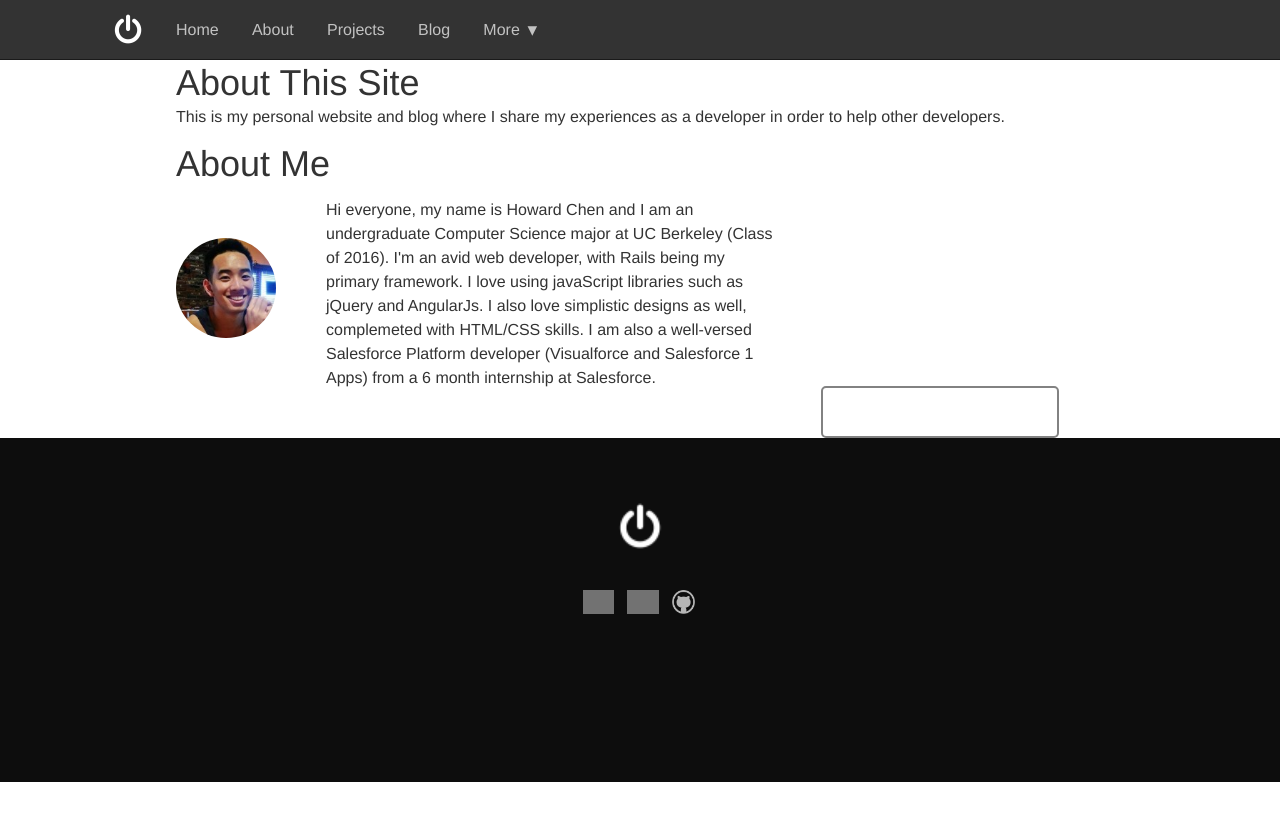
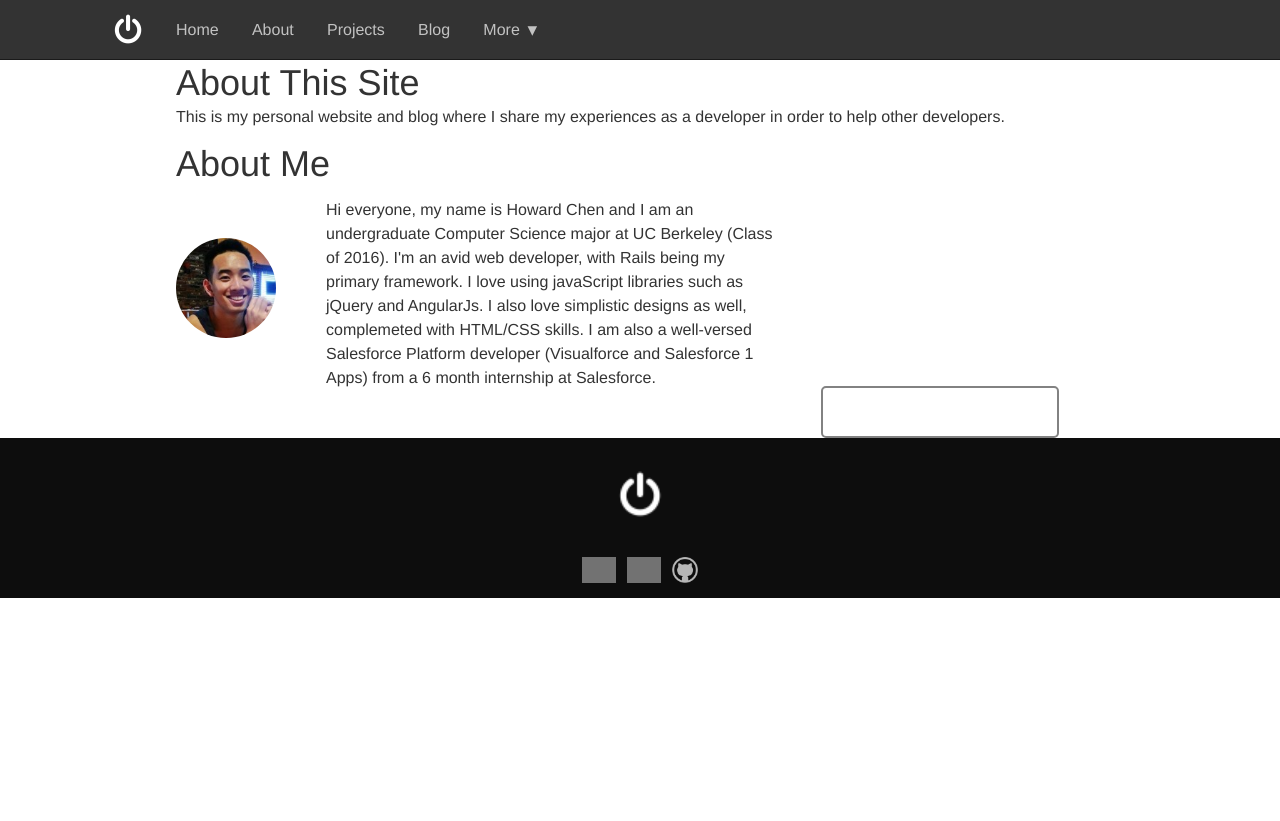
Before and after one commit to chenhoward/chenhoward.github.io, a Jekyll site: the page built from about.html, in a window 1280 px wide. Shown: the top 821 px of the page. Built offline with Jekyll 4.4.1, drawn with Linux system fonts in a browser that asks for light colours; nearby versions of some CDN libraries; some web fonts are replaced; grey boxes are pictures that could not be loaded.

Commit message:
Ghetto footer fix

```diff
--- a/css/style.css
+++ b/css/style.css
@@ -775,15 +775,14 @@ html {
 
 .footer {
   background: #0d0d0d;
-  padding: 4em 1.618em;
-  width: 100%; }
+  padding: 2em 1.618em;
+  width: 100%;
+  max-height: 10em; }
   .footer .footer-logo {
     text-align: center;
     margin-bottom: 2em; }
     .footer .footer-logo img {
       height: 3em; }
-  .footer .footer-links {
-    margin-bottom: 2em; }
   .footer .footer-links:after {
     content: "";
     display: table;
@@ -792,7 +791,7 @@ html {
     .footer .footer-links {
       margin-left: 25.58941%; } }
   .footer ul {
-    margin-bottom: 4em; }
+    margin-bottom: 0.4em; }
     @media screen and (min-width: 640px) {
       .footer ul {
         float: left;
@@ -831,7 +830,6 @@ html {
     color: rgba(255, 255, 255, 0.4);
     font-size: .9em;
     line-height: 1.5em;
-    margin: auto;
     max-width: 35em;
     text-align: center; }
 
@@ -847,8 +845,7 @@ html {
 .footer-social img {
   text-align: center;
   opacity: .7;
-  height: 1.6em;
-  padding: 1px; }
+  height: 1.6em; }
   .footer-social img:hover {
     opacity: 1; }
 
@@ -858,7 +855,8 @@ html {
   background-repeat: no-repeat;
   background-position: top;
   background-size: cover;
-  padding-bottom: 4em; }
+  padding-bottom: 4em;
+  min-height: 70em; }
   .hero .hero-logo img {
     height: 3em;
     margin-bottom: 2.5em; }
--- a/sass/style.scss
+++ b/sass/style.scss
@@ -16,6 +16,8 @@
   background-position: top;
   background-size: cover;
   padding-bottom: 4em;
+  min-height: 70em;
+
 
   .hero-logo img {
     height: 3em;
```
Also changed, not shown: css/footer.css (+5 -8 lines), sass/footer.scss (+3 -5 lines), 2 other files. Lines whose indentation alone changed are shown as unchanged.
